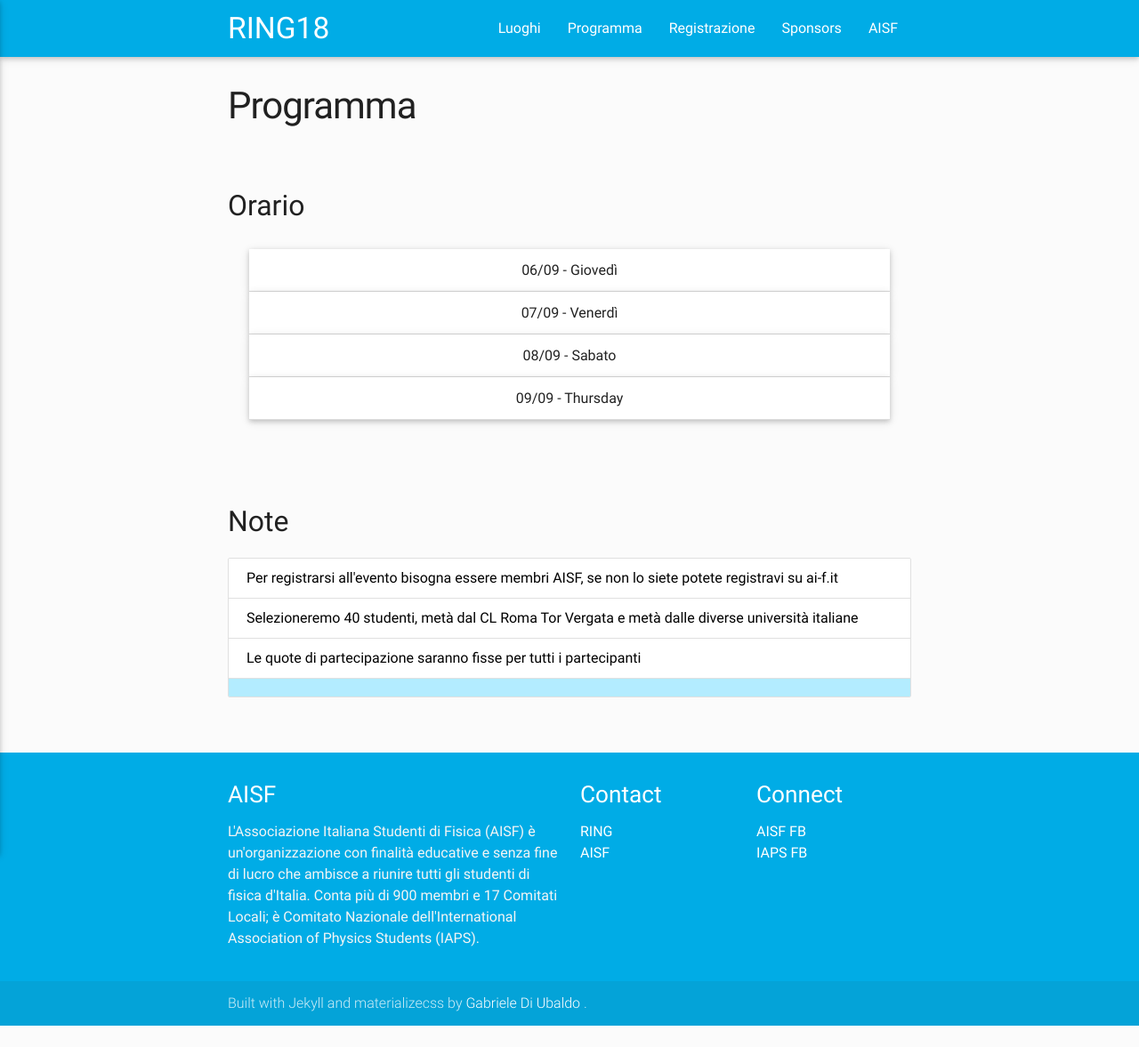
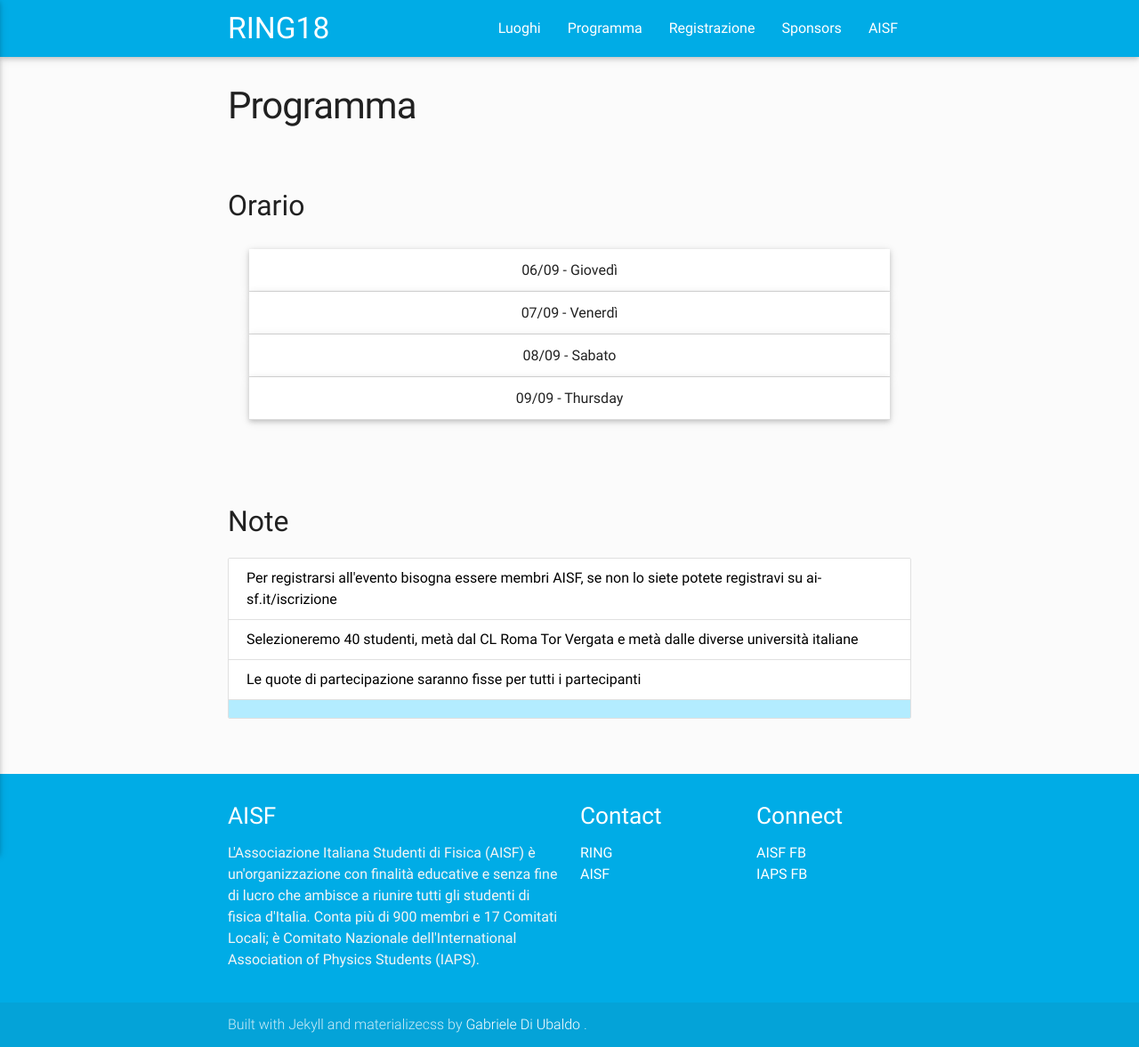
Before and after one commit to ai-sf/ring18, a Jekyll site: the page built from programme.html, in a window 1280 px wide. Shown: the whole page at 89% size. Built offline with Jekyll 4.4.1, drawn with Linux system fonts in a browser that asks for light colours; nearby versions of some CDN libraries; before the commit the page ends 1153 px from its top, so only the background shows below that.

Commit message:
Update programme.yml

```diff
--- a/_data/programme.yml
+++ b/_data/programme.yml
@@ -43,7 +43,7 @@ schedule:
 few_info:
   info: ""
   specs:
-    - text: "Per registrarsi all'evento bisogna essere membri AISF, se non lo siete potete registravi su ai-f.it"
+    - text: "Per registrarsi all'evento bisogna essere membri AISF, se non lo siete potete registravi su ai-sf.it/iscrizione"
       url: "#!"
     - text: "Selezioneremo 40 studenti, metà dal CL Roma Tor Vergata e metà dalle diverse università italiane"
       url: "#!"
```
